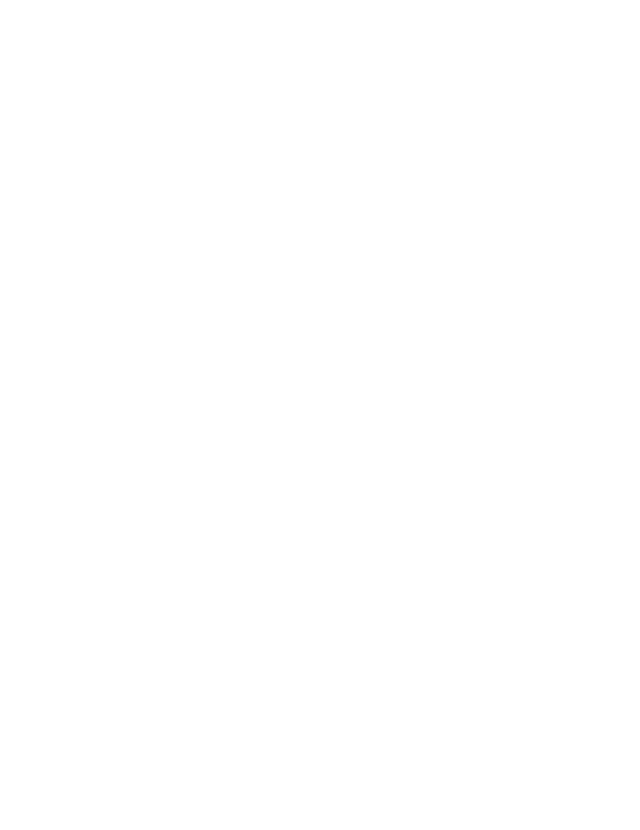
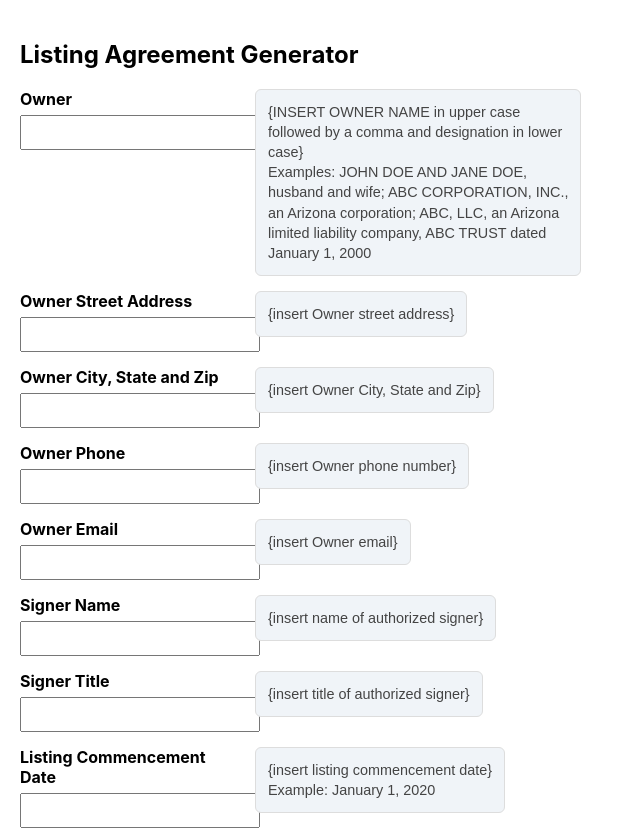
Before and after one commit to Lukepancrazi9/real-estate-contract-generator, a React (Create React App) app: page /listing-agreement in a window 1280 px wide. Before the commit this address had no page. Shown: the top 830 px of the page, without its empty margins (0-640 px from the left). Before the commit the page ends 800 px from the top, so only its background shows below. Built offline with nearby package versions, Linux system fonts and the light colour scheme; sample sign-in values are in the browser's storage.

Commit message:
listing form update

```diff
--- a/src/App.js
+++ b/src/App.js
@@ -2,6 +2,7 @@
 import { BrowserRouter as Router, Routes, Route, Navigate } from 'react-router-dom';
 import LoginGate from './LoginGate';
 import Home from './Home';
+import ListingAgreementForm from './ListingAgreementForm';
 
 // Simple auth check using localStorage
 const isAuthenticated = () => {
@@ -26,7 +27,14 @@
             </PrivateRoute>
           }
         />
-        {/* Optionally add more protected routes here */}
+        <Route
+          path="/listing-agreement"
+          element={
+            <PrivateRoute>
+              <ListingAgreementForm />
+            </PrivateRoute>
+          }
+        />
       </Routes>
     </Router>
   );
```
